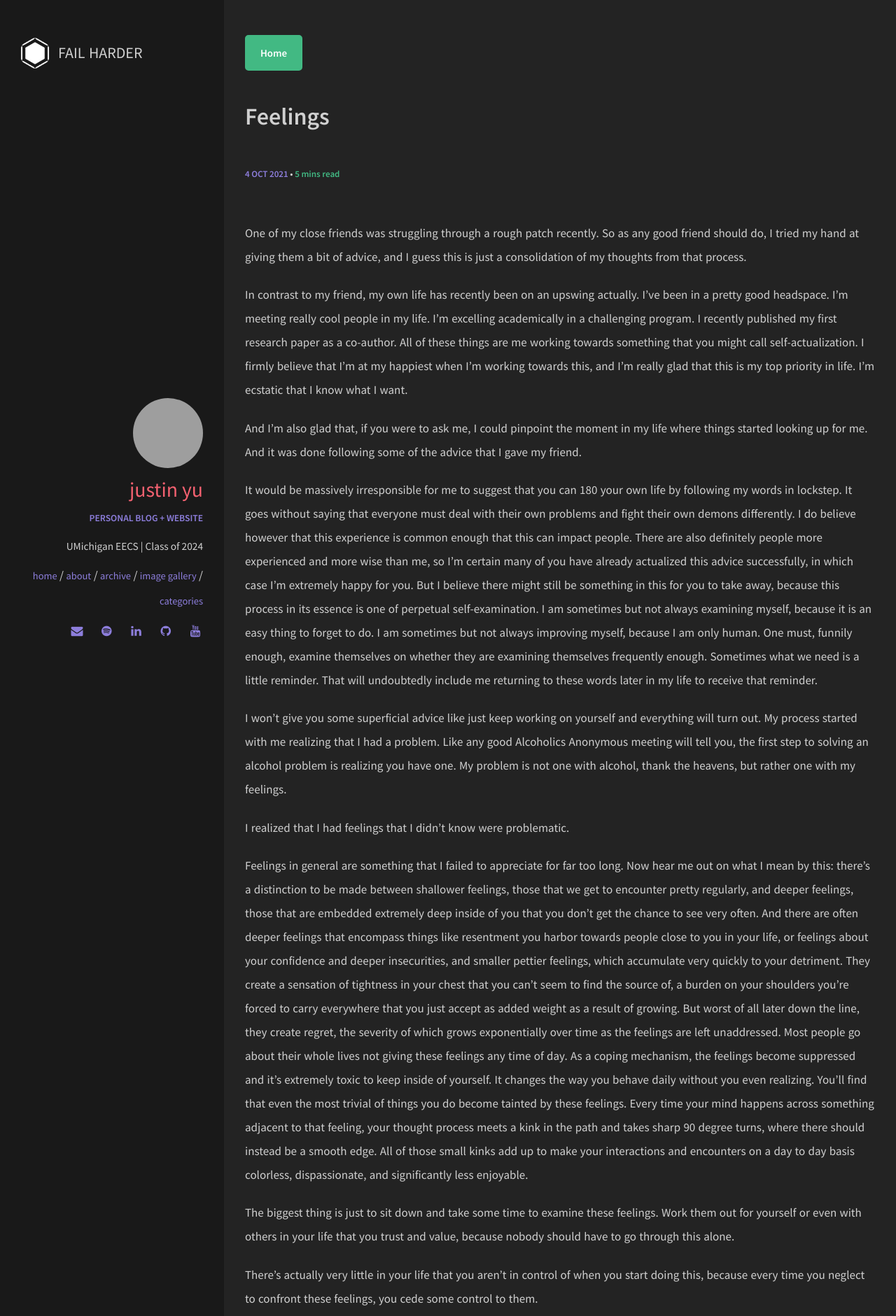
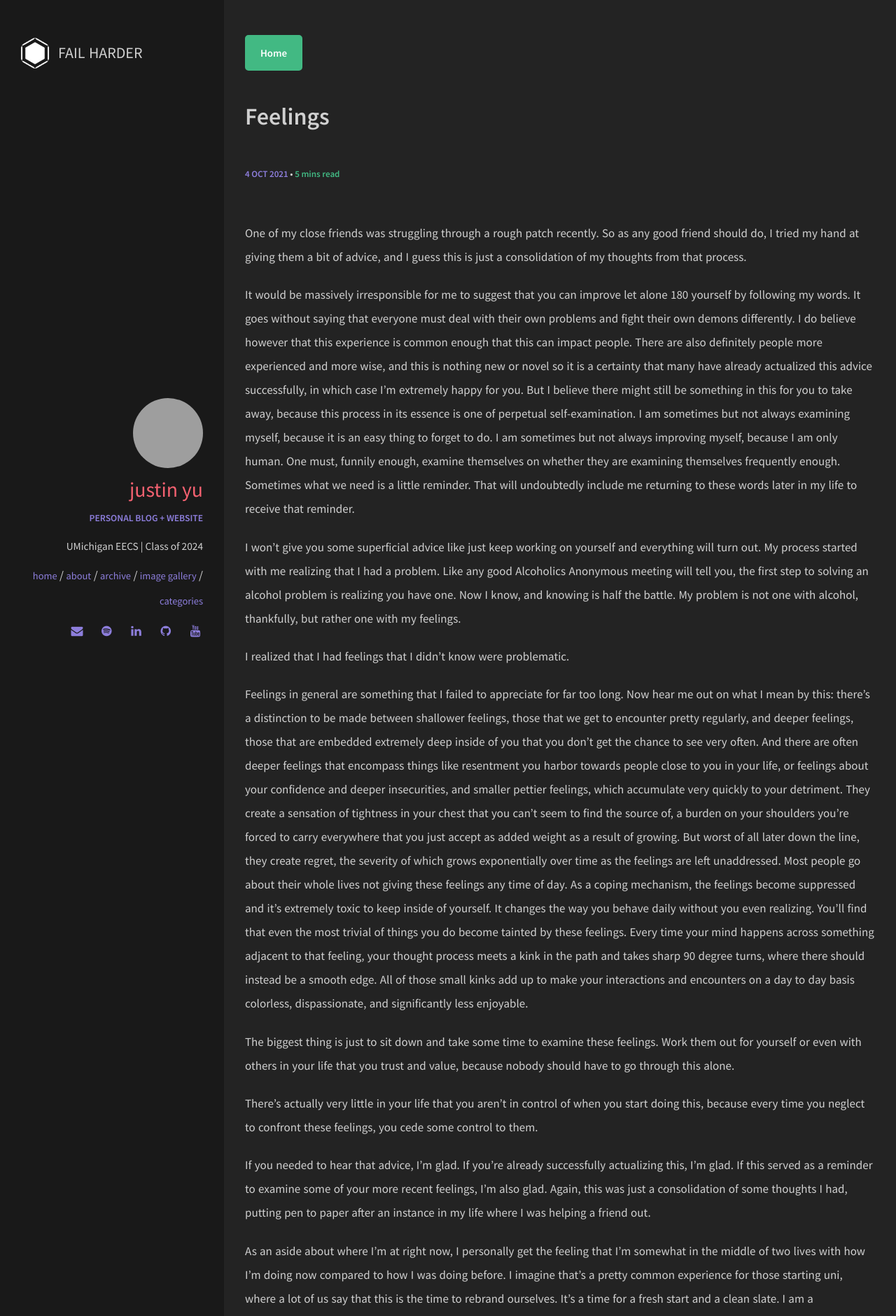
Before and after one commit to uynitsuj/uynitsuj.github.io, a Jekyll site: the page built from _posts/2021-10-04-feelings.md, in a window 1280 px wide. Shown: the top 1881 px of the page at 70% size. Built offline with Jekyll 4.4.1, drawn with Linux system fonts in a browser that asks for light colours.

Commit message:
Update 2021-10-04-feelings.md

```diff
--- a/_posts/2021-10-04-feelings.md
+++ b/_posts/2021-10-04-feelings.md
@@ -6,13 +6,9 @@
 ---
 One of my close friends was struggling through a rough patch recently. So as any good friend should do, I tried my hand at giving them a bit of advice, and I guess this is just a consolidation of my thoughts from that process.
 
-In contrast to my friend, my own life has recently been on an upswing actually. I've been in a pretty good headspace. I'm meeting really cool people in my life. I'm excelling academically in a challenging program. I recently published my first research paper as a co-author. All of these things are me working towards something that you might call self-actualization. I firmly believe that I’m at my happiest when I’m working towards this, and I’m really glad that this is my top priority in life. I’m ecstatic that I know what I want.
+It would be massively irresponsible for me to suggest that you can improve let alone 180 yourself by following my words. It goes without saying that everyone must deal with their own problems and fight their own demons differently. I do believe however that this experience is common enough that this can impact people. There are also definitely people more experienced and more wise, and this is nothing new or novel so it is a certainty that many have already actualized this advice successfully, in which case I’m extremely happy for you. But I believe there might still be something in this for you to take away, because this process in its essence is one of perpetual self-examination. I am sometimes but not always examining myself, because it is an easy thing to forget to do. I am sometimes but not always improving myself, because I am only human. One must, funnily enough, examine themselves on whether they are examining themselves frequently enough. Sometimes what we need is a little reminder. That will undoubtedly include me returning to these words later in my life to receive that reminder.
 
-And I’m also glad that, if you were to ask me, I could pinpoint the moment in my life where things started looking up for me. And it was done following some of the advice that I gave my friend.
-
-It would be massively irresponsible for me to suggest that you can 180 your own life by following my words in lockstep. It goes without saying that everyone must deal with their own problems and fight their own demons differently. I do believe however that this experience is common enough that this can impact people. There are also definitely people more experienced and more wise than me, so I'm certain many of you have already actualized this advice successfully, in which case I’m extremely happy for you. But I believe there might still be something in this for you to take away, because this process in its essence is one of perpetual self-examination. I am sometimes but not always examining myself, because it is an easy thing to forget to do. I am sometimes but not always improving myself, because I am only human. One must, funnily enough, examine themselves on whether they are examining themselves frequently enough. Sometimes what we need is a little reminder. That will undoubtedly include me returning to these words later in my life to receive that reminder.
-
-I won’t give you some superficial advice like just keep working on yourself and everything will turn out. My process started with me realizing that I had a problem. Like any good Alcoholics Anonymous meeting will tell you, the first step to solving an alcohol problem is realizing you have one. My problem is not one with alcohol, thank the heavens, but rather one with my feelings.
+I won’t give you some superficial advice like just keep working on yourself and everything will turn out. My process started with me realizing that I had a problem. Like any good Alcoholics Anonymous meeting will tell you, the first step to solving an alcohol problem is realizing you have one. Now I know, and knowing is half the battle. My problem is not one with alcohol, thankfully, but rather one with my feelings.
 
 I realized that I had feelings that I didn’t know were problematic.
 
```
